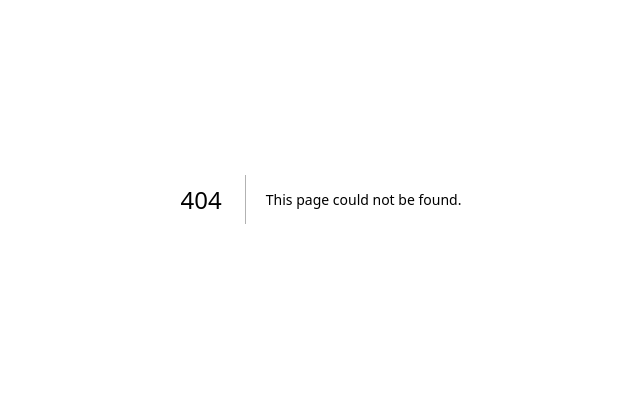
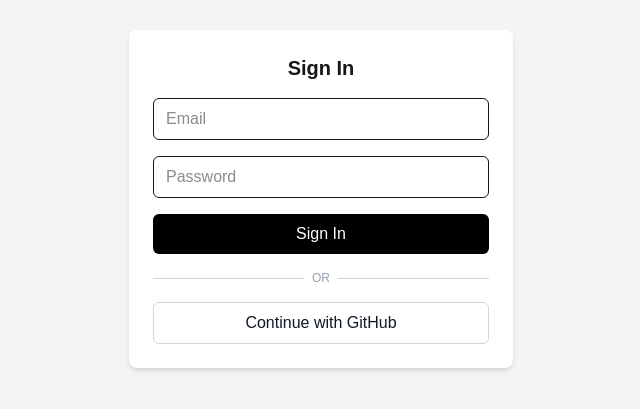
Before and after one commit to Alorik/DevDash, a Next.js app in the folder apps/web/: page /signin in a window 1280 px wide. Before the commit this address had no page. Shown: the part 201-610 px from the top of the page, without its empty margins (319-959 px from the left). Built offline with nearby package versions, Linux system fonts and the light colour scheme.

Commit message:
User schema created

```diff
--- a/apps/web/app/api/auth/signin/page.tsx
+++ b/apps/web/app/(auth)/signin/page.tsx
@@ -14,7 +14,6 @@ export default function SignIn() {
 
   const handleSubmit = async (e: React.FormEvent) => {
     e.preventDefault();
-
     setLoading(true);
     setError("");
 
@@ -31,7 +30,6 @@ export default function SignIn() {
       return;
     }
 
-    // success
     router.push("/dashboard");
   };
 
@@ -70,6 +68,22 @@ export default function SignIn() {
         >
           {loading ? "Signing in..." : "Sign In"}
         </button>
+
+        {/* Divider */}
+        <div className="flex items-center gap-2">
+          <div className="h-px bg-gray-300 flex-1" />
+          <span className="text-xs text-gray-400">OR</span>
+          <div className="h-px bg-gray-300 flex-1" />
+        </div>
+
+        {/* GitHub Login */}
+        <button
+          type="button"
+          onClick={() => signIn("github", { callbackUrl: "/dashboard" })}
+          className="w-full border border-gray-300 py-2 text-gray-900 rounded-md hover:bg-gray-100"
+        >
+          Continue with GitHub
+        </button>
       </form>
     </div>
   );
--- /dev/null
+++ b/apps/web/app/(auth)/signup/page.tsx
@@ -0,0 +1,12 @@
+"use client"
+
+"use client";
+
+import { useState } from "react";
+import { useRouter } from "next/navigation";
+import { signIn } from "next-auth/react";
+
+export default function SignUppage() {
+
+  const router = useRouter();
+}
--- /dev/null
+++ b/apps/web/models/User.ts
@@ -0,0 +1,16 @@
+import mongoose from "mongoose";
+const UserSchema = new mongoose.Schema({
+  name: String,
+  email: { type: String, unique: true },
+  password: String,
+
+  createdAt: {
+    type: Date,
+    default: Date.now,
+  },
+});
+
+const CodingSession =
+  mongoose.models.User ?? mongoose.model("User", UserSchema);
+
+export default CodingSession;
--- a/apps/web/package.json
+++ b/apps/web/package.json
@@ -10,6 +10,7 @@
   },
   "dependencies": {
     "axios": "^1.13.5",
+    "bcrypt": "^6.0.0",
     "mongoose": "^9.2.3",
     "next": "16.1.6",
     "next-auth": "^4.24.13",
```
Also changed, not shown: apps/web/app/api/register/route.ts (added), 1 other file (tests, documents, lock files or other folders).
